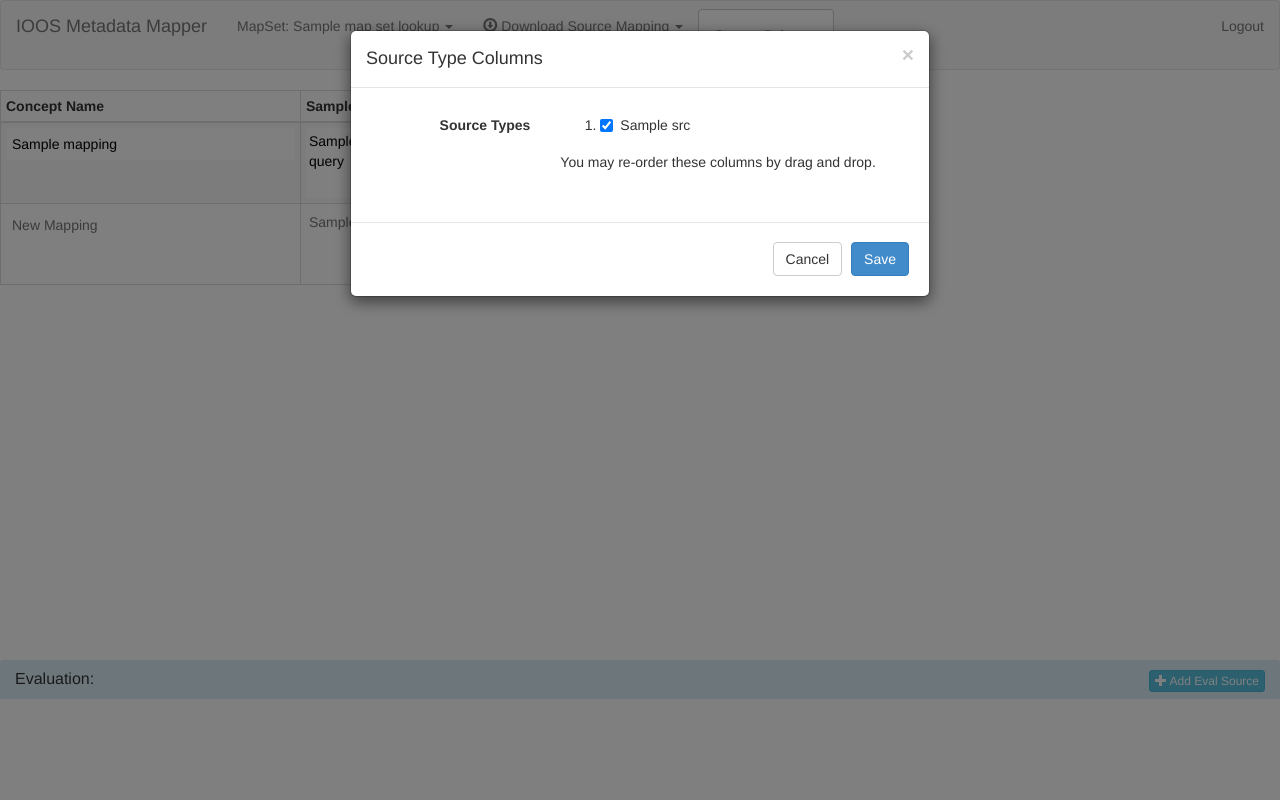
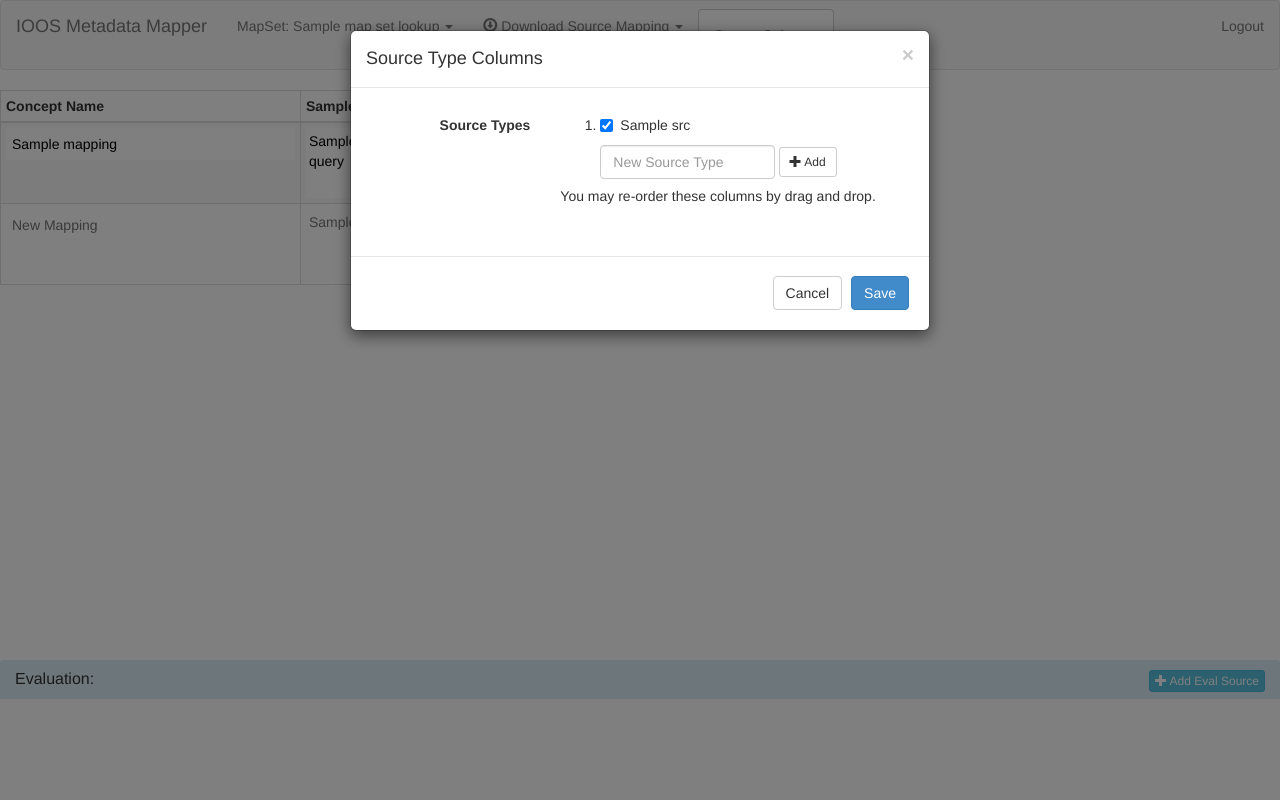
Before and after one commit to ioos/metamap, a Flask app: template metamap/templates/index.html in a window 1280 px wide, after a click on "Source Columns". Run offline with Flask 2, Linux system fonts and the light colour scheme; the template is opened without the code that fills it: values that come from a table or form of the project are taken from there, most other values are stand-ins (such as "Sample title", 1, 10 or a date in 2020); parts of the project's set-up code (start-up, migrations or seed data) failed here and were passed over; some libraries are stand-ins or nearby versions.

Commit message:
Able to add new source types in modal

```diff
--- a/metamap/static/css/imm-style.css
+++ b/metamap/static/css/imm-style.css
@@ -102,3 +102,9 @@
 #new-mapset-modal #new-mapset-error {
   display: none;
 }
+
+#source-modal input[name='new-source-type'] {
+  display: inline-block;
+  width: 50%;
+  margin-left: 40px;
+}
--- a/metamap/templates/index.html
+++ b/metamap/templates/index.html
@@ -351,6 +351,10 @@
               </ol>
             </div>
             <div class="col-lg-8 col-lg-offset-4">
+              <input type="text" class="form-control" name="new-source-type" placeholder="New Source Type" />
+              <button class="btn btn-sm btn-default" id="new-source-type-btn" data-loading-text="Adding..."><span class="glyphicon glyphicon-plus"></span> Add</button>
+            </div>
+            <div class="col-lg-8 col-lg-offset-4">
               <p class="form-control-static">You may re-order these columns by drag and drop.</p>
             </div>
           </div>
@@ -525,6 +529,43 @@ function postEvalSource(eid) {
     contentType: false,
     processData: false
   }, 'json');
+
+  return req;
+}
+
+function addNewSourceType() {
+  var inp = $('#source-modal input[name="new-source-type"]');
+  var btn = $('#source-modal #new-source-type-btn');
+
+  inp.attr('disabled', 'disabled');
+  btn.attr('disabled', 'disabled');
+  btn.button('loading');
+
+  var req = $.post('/source_type', {name:inp.val()});
+
+  req.done(function(data) {
+    // add to the list!
+    var newItem = $('<li><div class="checkbox"><label><input type="checkbox" value="' + data._id + '" />' + data.name + '</label></div></li>');
+    $('#source-modal ol').append(newItem);
+
+    // check it programatically
+    $('input[type="checkbox"]', newItem)
+      .prop('checked', true)
+      .change();
+
+    // clear out text box
+    inp.val('');
+  });
+
+  req.fail(function(xhr, textStatus, error) {
+    $('#source-modal #source-error').fadeIn(250).text("Could not add new source type: " + error);
+  });
+
+  req.always(function() {
+    inp.removeAttr('disabled');
+    btn.removeAttr('disabled');
+    btn.button('reset');
+  });
 
   return req;
 }
@@ -811,6 +852,7 @@ $(function() {
   $('#source-modal').on('show.bs.modal', function() {
     $('#source-error', $(this)).hide();
 
+
     $('#source-modal input[type="checkbox"]').prop('checked', false);
 
     // match up current columns to values
@@ -818,9 +860,12 @@ $(function() {
       var stid = $(el).data('stid');
       $('#source-modal input[value="' + stid + '"]').prop('checked', true);
     });
+
+    // clear out new source type
+    $('#source-modal input[name="new-source-type"]').val('');
   });
 
-  $('#source-modal input[type=checkbox]').on('change', function() {
+  $('#source-modal').on('change', 'input[type=checkbox]', function() {
     var stid = $(this).val();
     var checked = $(this).is(':checked');
 
@@ -891,6 +936,18 @@ $(function() {
     });
   });
 
+  $('#source-modal input[name="new-source-type"]').on('keypress', function(ev) {
+    if (ev.which == 13) {
+      addNewSourceType();
+      event.preventDefault();
+    }
+  });
+
+  $('#source-modal #new-source-type-btn').on('click', function() {
+    addNewSourceType();
+    event.preventDefault();
+  });
+
 });
 </script>
 
--- a/metamap/views/index.py
+++ b/metamap/views/index.py
@@ -401,3 +401,19 @@ def update_mapset_sources(map_set_id):
     map_set.save()
 
     return ""
+
+@app.route('/source_type', methods=['POST'])
+def add_source_type():
+    name = request.form['name']
+
+    source_type = db.SourceType()
+    source_type.name = name
+    source_type.save()
+
+    retval = {'_id': str(source_type._id),
+              'name': name}
+
+    response = make_response(json.dumps(retval))
+    response.headers['Content-type'] = 'application/json'
+
+    return response
```
